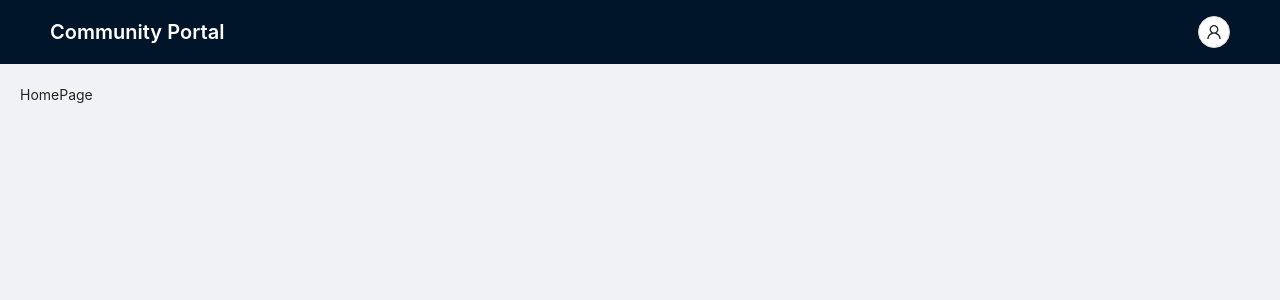
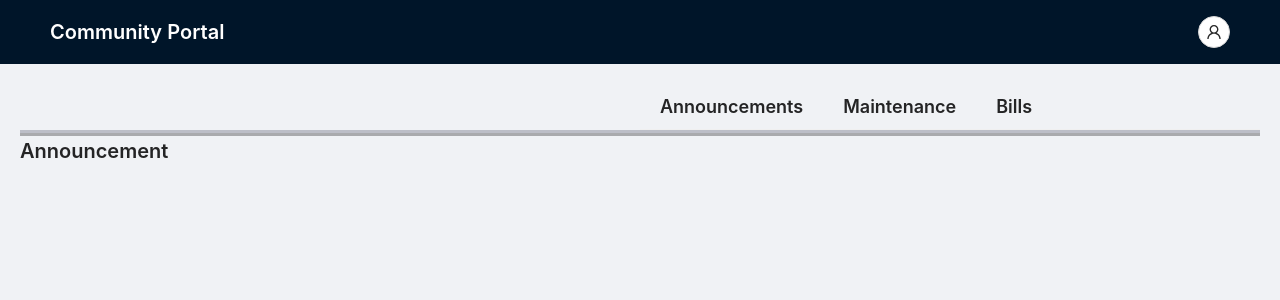
Before and after one commit to dianawu5/portalfe, a React (Create React App) app: page / in a window 1280 px wide. Shown: the top 300 px of the page. Built offline with nearby package versions, Linux system fonts and the light colour scheme.

Commit message:
add HomePage and Menu feature

```diff
--- a/src/components/HomePage.js
+++ b/src/components/HomePage.js
@@ -1,8 +1,58 @@
+import { Menu } from 'antd';
+import { useState } from 'react';
+
+const items = [
+    {
+        label: 'Announcements',
+        key: 'announcemets',
+    },
+    {
+        label: 'Maintenance',
+        key: 'maintenance',
+    },
+    {
+        label: 'Bills',
+        key: 'bills',
+
+    },];
+
 const HomePage = () => {
 
+    const[current, setCurrent] = useState('announcements');
+
+    const onItemClick = (e) => {
+        setCurrent(e.key);
+    };
+
+    // change to the selected component
+    // later will be changed to <Maintenance />; <Bills />; <Announcement />
+    const switchPage = () => {
+        switch (current) {
+            case "maintenance":
+                return "Maintenance";
+            case "bills":
+                return "Bills";
+            default:
+                return "Announcement";
+        }
+    };
     return (
-        <div>
-            HomePage
+        <div style={{ fontSize: 20, fontWeight: 600 }}>
+            <div style={{paddingLeft:"50%",
+            borderBottomColor:"#282c34", borderBottomWidth:"4px",
+            borderBottom:"6px ridge rgba(66, 70, 92, .3)"}}>
+            <Menu
+                onClick={onItemClick}
+                selectedKeys={[current]}
+                mode="horizontal"
+                items={items}
+                style={{backgroundColor: "#f0f2f5", fontSize: 18}}
+
+            />
+            </div>
+            <div >
+                {switchPage()}
+            </div>
         </div>
     );
 }
```
